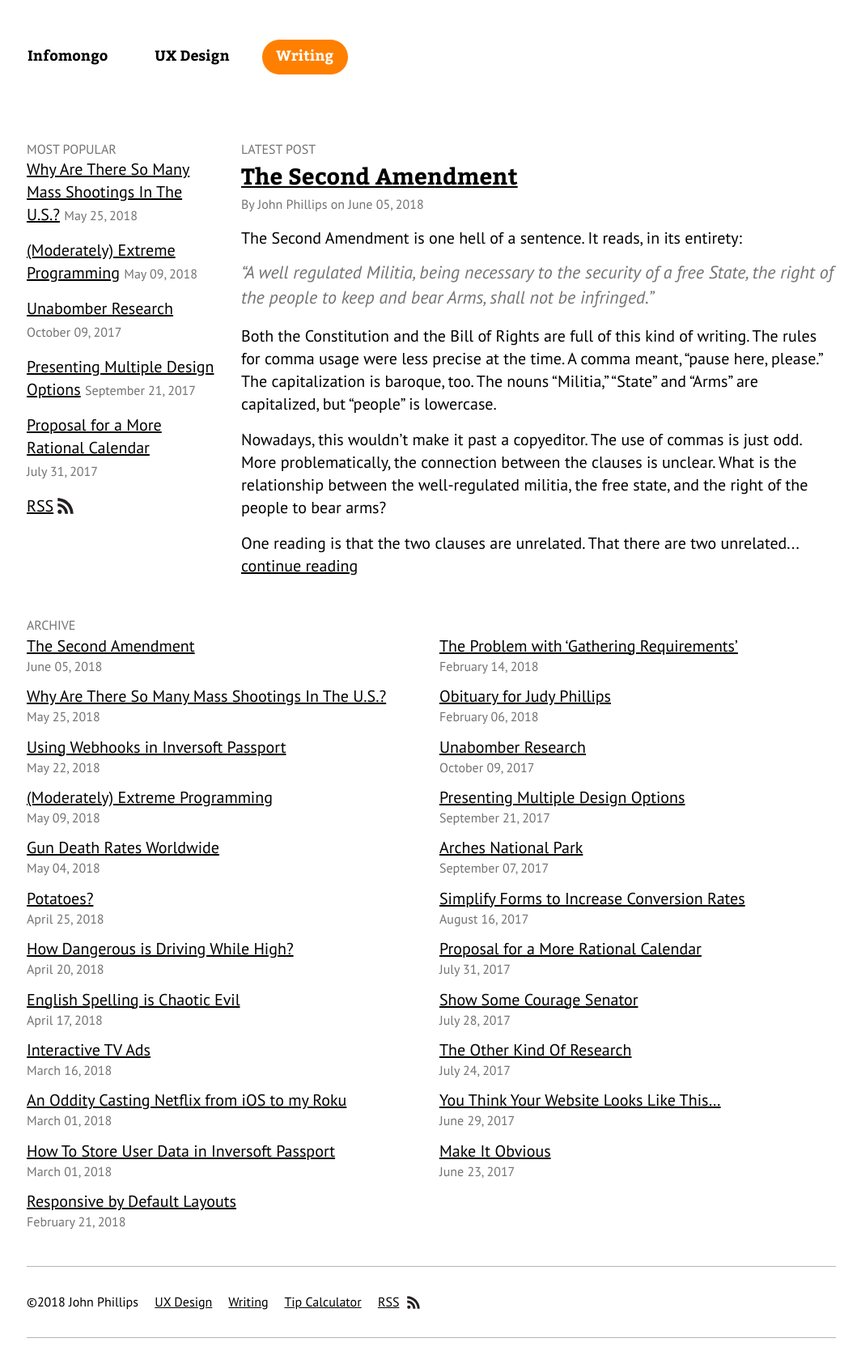
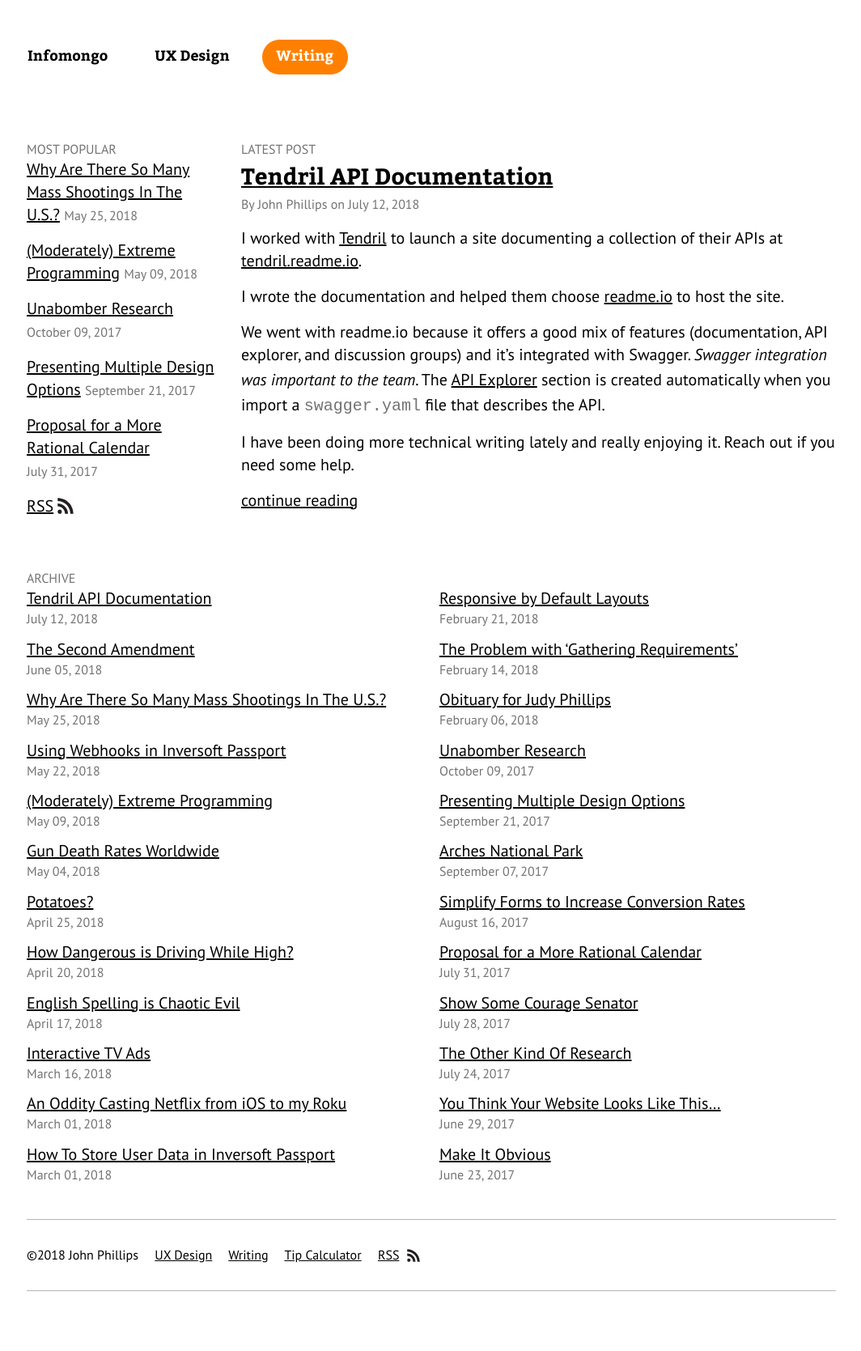
Before and after one commit to infomongo/infomongo.github.io, a Jekyll site: the page built from posts/index.html, in a window 1280 px wide. Shown: the whole page at 81% size, without its empty margins (107-1171 px from the left). Built offline with Jekyll 4.4.1, drawn with Linux system fonts in a browser that asks for light colours; after the commit the page ends 1611 px from its top, so only the background shows below that.

Commit message:
new post

```diff
--- a/_includes/css/base.scss
+++ b/_includes/css/base.scss
@@ -56,7 +56,8 @@ h3 { font-size: percentage(24/20);}
 
 p {margin: 0 0 1rem; }
 pre { overflow: auto;}
-code { font-size: 1rem; }
+pre code { font-size: 1rem; }
+p code {color: $lite-text;}
 ol, ul { padding-left: 1rem; }
 
 header {
--- /dev/null
+++ b/_posts/2018-07-12-tendril-api-documentation.md
@@ -0,0 +1,15 @@
+---
+layout: post
+title: Tendril API Documentation
+description: I worked with Tendril to launch a site documenting a collection of their APIs.
+author: John Phillips
+categories: other tech writing
+---
+
+I worked with [Tendril](https://www.tendrilinc.com) to launch a site documenting a collection of their APIs at [tendril.readme.io](https://tendril.readme.io).
+
+I wrote the documentation and helped them choose [readme.io](https://readme.io) to host the site.
+
+We went with readme.io because it offers a good mix of features (documentation,  API explorer, and discussion groups) and it’s integrated with Swagger. *Swagger integration was important to the team*. The [API Explorer](https://tendril.readme.io/v1.0/reference) section is created automatically when you import a `swagger.yaml` file that describes the API.
+
+I have been doing more technical writing lately and really enjoying it. Reach out if you need some help.
```
Also changed, not shown: _includes/css/base.css.
